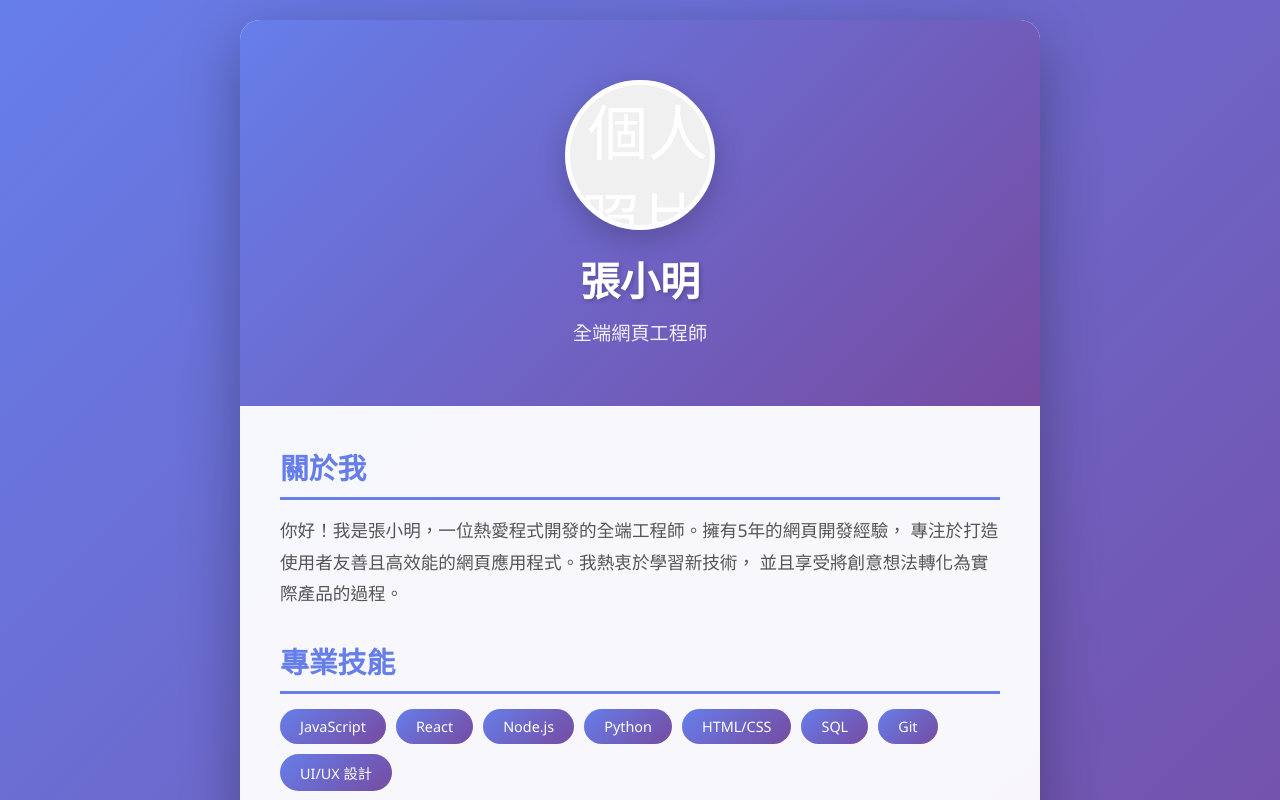
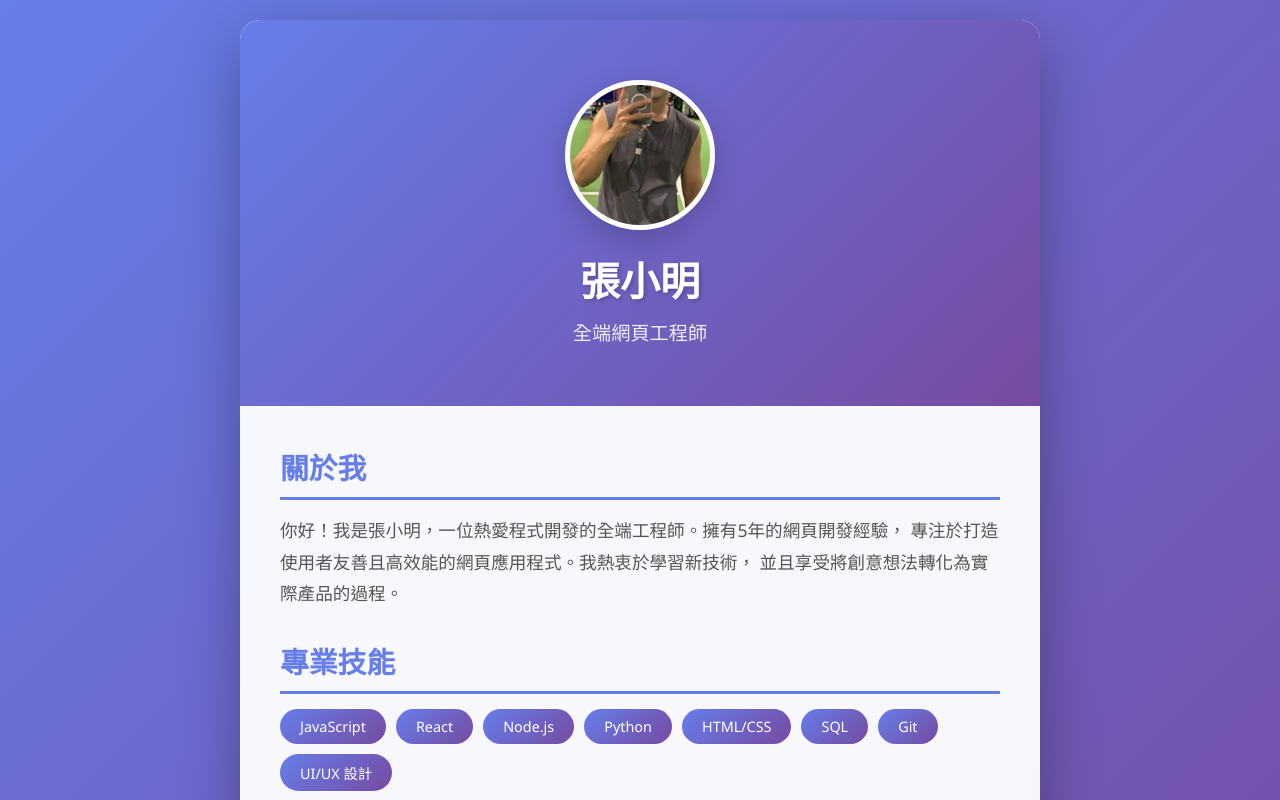
Before and after one commit to papaya821009-sudo/Peter_chen, a plain HTML site: page index.html in a window 1280 px wide. Shown: the top 800 px of the page. Drawn offline with Linux system fonts and the light colour scheme.

Commit message:
Update index.html

```diff
--- a/index.html
+++ b/index.html
@@ -181,7 +181,7 @@
                      └── profile.jpg
             -->
             <div class="profile-img">
-                <img src="images/profile.jpg" alt="個人照片">
+                <img src="images.png" alt="個人照片">
             </div>
 
             <!-- 方法二：圖片和 HTML 在同一層 -->
```
